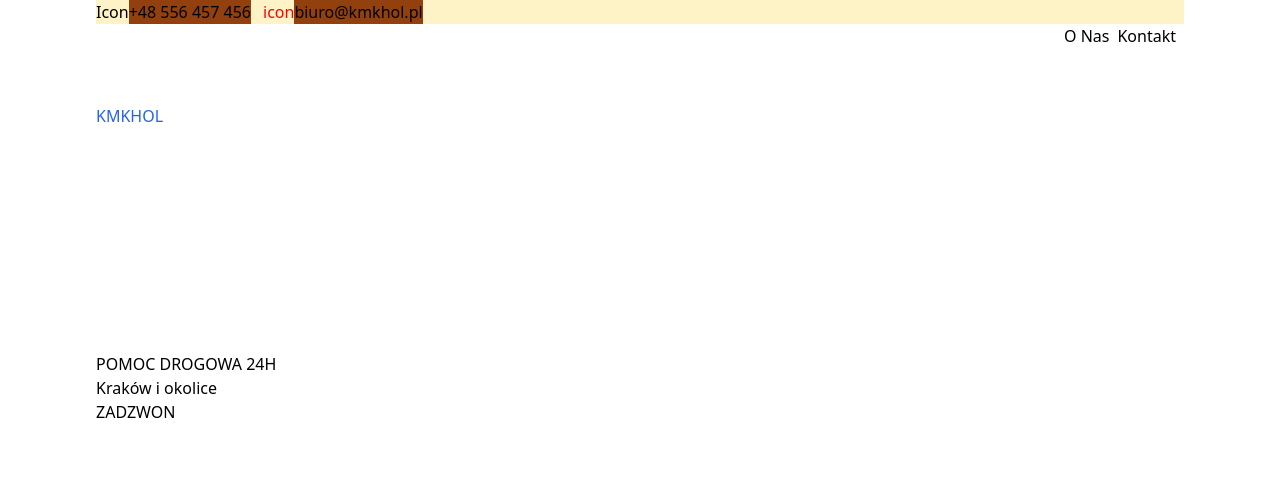
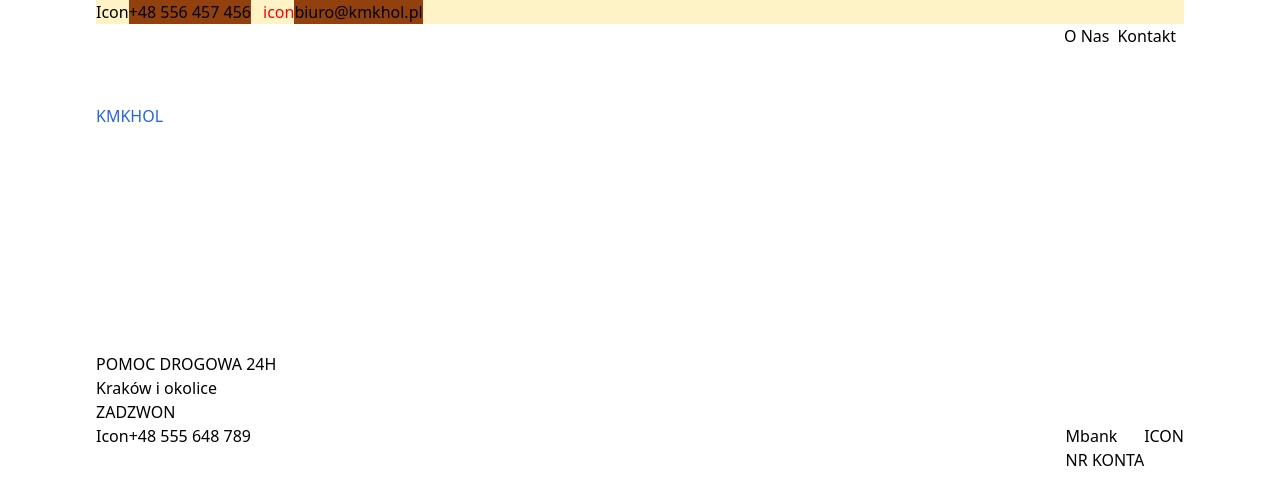
Before and after one commit to dopiecacom/kmk-hol, a website: page index.html in a window 1280 px wide. Drawn offline with Linux system fonts and the light colour scheme.

Commit message:
Midbar Layout

```diff
--- a/index.html
+++ b/index.html
@@ -46,7 +46,24 @@
 </div>
 
     <!--    Main content end-->
+    <!--    Midbar-->
 
+    <div class="flex justify-between">
+        <div class="flex">
+            <div>Icon</div>
+            <div>+48 555 648 789</div>
+        </div>
+
+        <div class="flex">
+            <div >
+                <div>Mbank</div>
+                <div>NR KONTA</div>
+            </div>
+            <div>ICON</div>
+        </div>
+    </div>
+
+<!--    Midbar End-->
 
 </div>
 </body>
```
